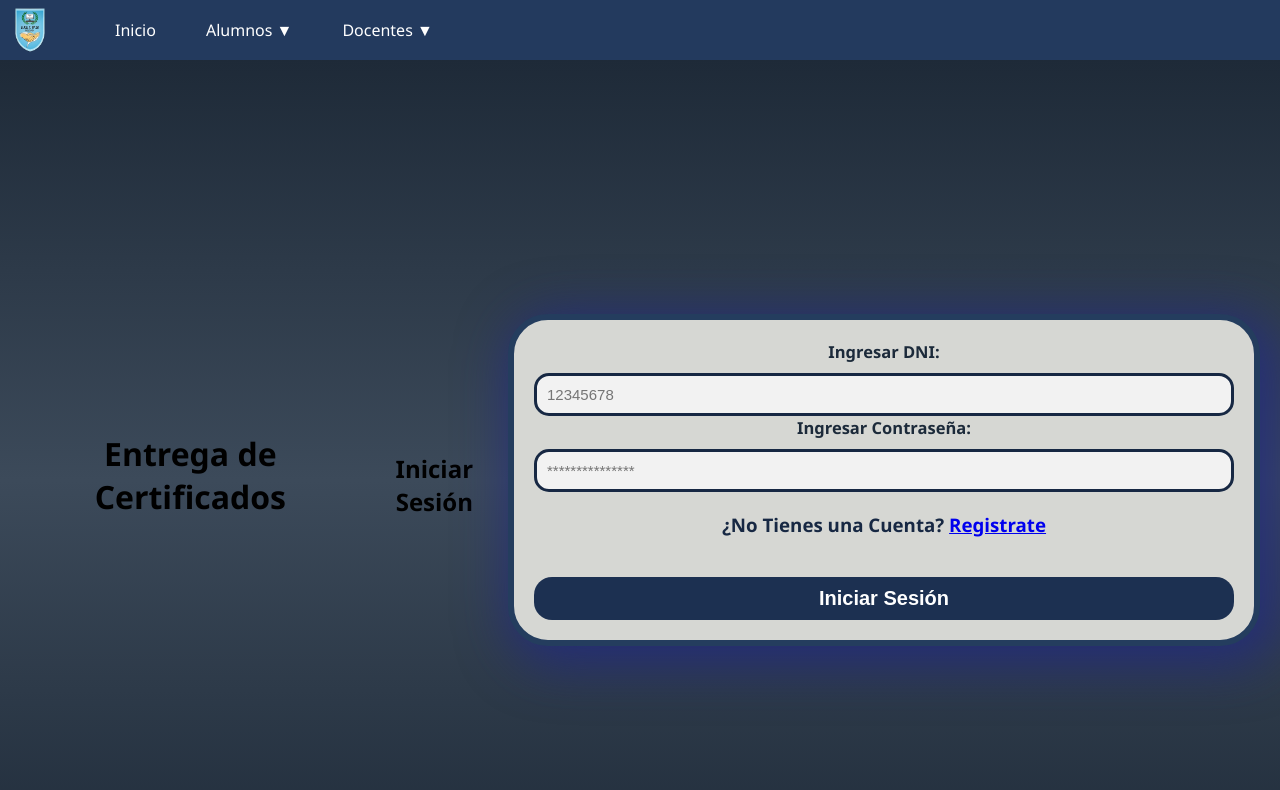
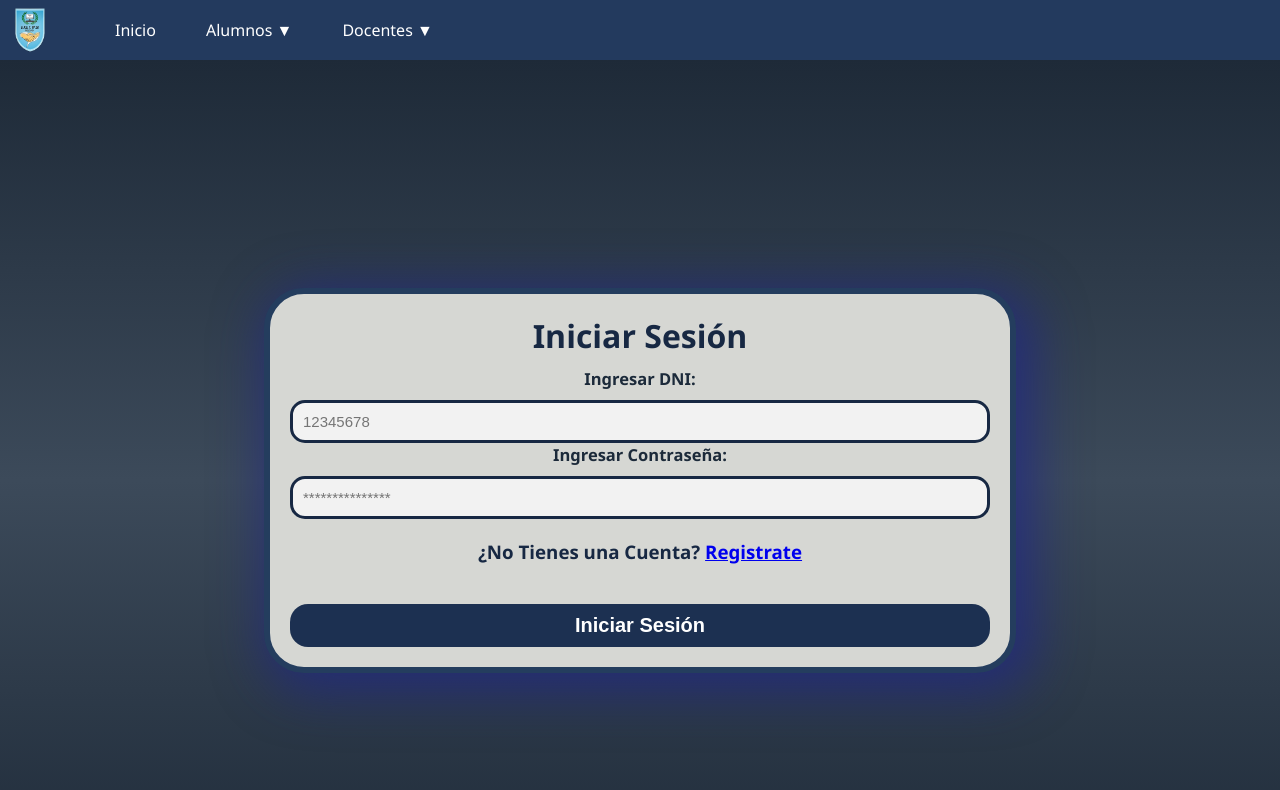
Before and after one commit to lillardRaamsey/Certificados, a React (Create React App) app: page /ingresar in a window 1280 px wide. Shown: the top 790 px of the page. Built offline with nearby package versions, Linux system fonts and the light colour scheme.

Commit message:
css formingresar

```diff
--- a/src/componentes/formingresar.jsx
+++ b/src/componentes/formingresar.jsx
@@ -15,11 +15,9 @@ const Formingresar = ({titulo}) =>{
 
     return (
         <div className="form-contenedor">
-            <h1>Entrega de Certificados</h1>
-            <h2>Iniciar Sesión</h2>
             <form onSubmit={handleSubmit} className="glass-form">
             <div>
-
+                <h1>Iniciar Sesión</h1>
                 <div className="form-grupo">
                     <label>Ingresar DNI: </label>
                     <input
```
